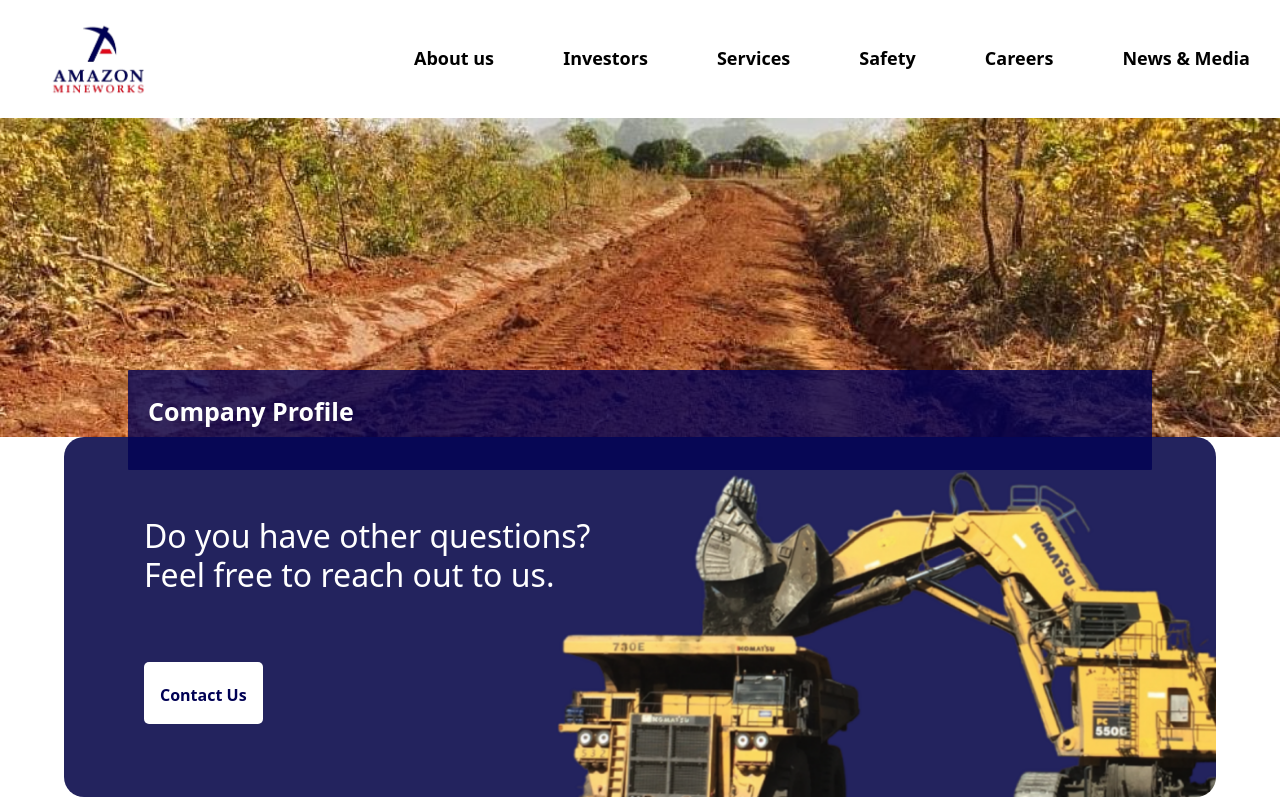
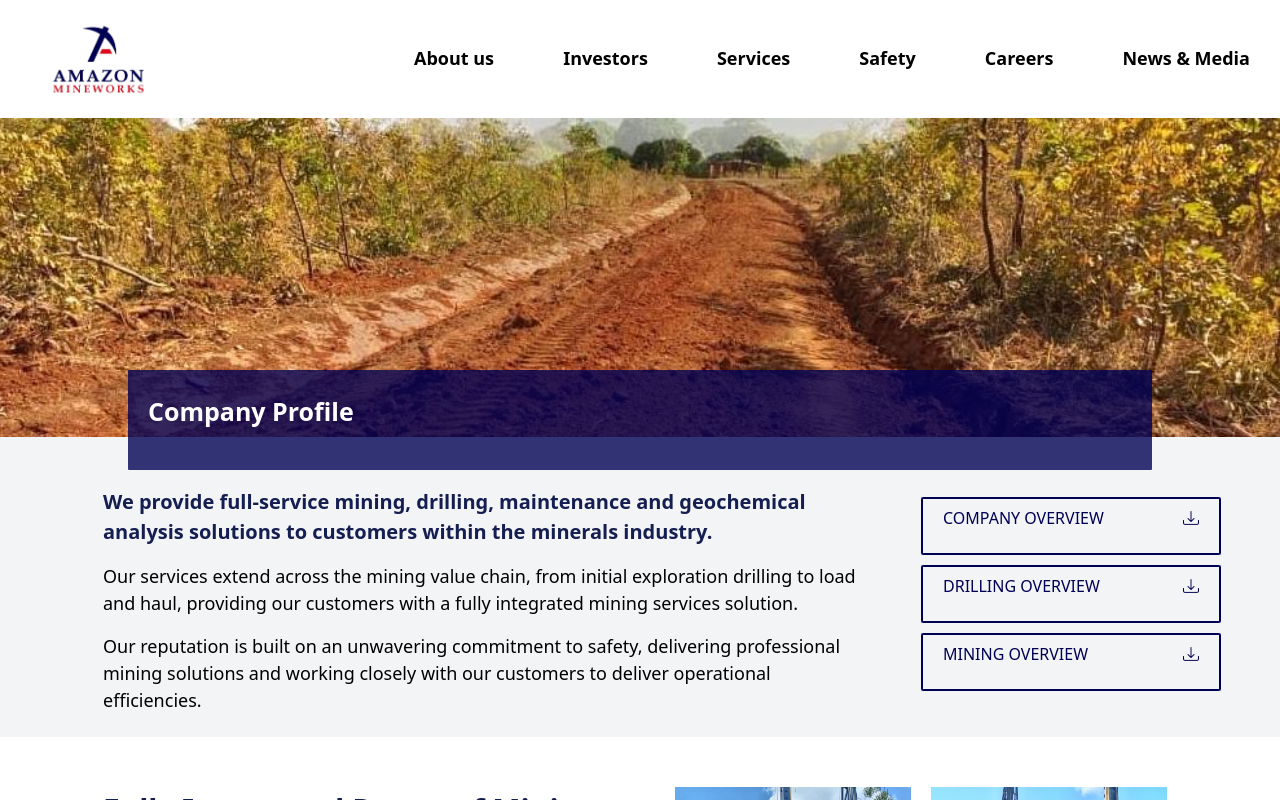
Before and after one commit to kwayummari/amazon-mineworks, a React (Create React App) app: page /company-profile in a window 1280 px wide. Shown: the top 800 px of the page. Built offline with nearby package versions, Linux system fonts and the light colour scheme.

Commit message:
fixed member.routes.js

```diff
--- a/src/App.js
+++ b/src/App.js
@@ -5,9 +5,9 @@ import Footer from './components/Footer';
 import styles from './styles/LandingPage.module.scss';
 import ImageComponent from './components/ImageComponents';
 import LandingPage from './pages/landing-page';
-import AtAGlance from './pages/at-a-glance';
 import SubHeader from './components/SubHeader';
 import Safety from './pages/Safety';
+import CompanyProfile from './pages/company-profile';
 
 const ConditionalHeader = () => {
   const location = useLocation();
@@ -34,7 +34,7 @@ const App = () => (
       <ConditionalHeader />
       <Routes>
         <Route path="/" element={<LandingPage />} />
-        <Route path="/at-a-glance" element={<AtAGlance />} />
+        <Route path="/company-profile" element={<CompanyProfile />} />
         <Route path="/safety" element={<Safety />} />
       </Routes>
       <ImageComponent />
--- a/src/components/Header.jsx
+++ b/src/components/Header.jsx
@@ -56,7 +56,7 @@ const Header = () => {
               About us
             </a>
             <div className={styles.submenu}>
-              <Link to="/at-a-glance">At a Glance</Link>
+              <Link to="/company-profile">Company Profile</Link>
               <a href="#history">Vision and Values</a>
               <a href="#our-brands">Our Projects</a>
               <a href="#board-of-directors">Board of Directors</a>
--- a/src/components/SubHeader.jsx
+++ b/src/components/SubHeader.jsx
@@ -31,7 +31,7 @@ const SubHeader = ({ title }) => {
               About us
             </a>
             <div className={styles.submenu}>
-              <Link to="at-a-glance">At a Glance</Link>
+              <Link to="company-profile">Company Profile</Link>
               <a href="#history">Vision and Values</a>
               <a href="#our-brands">Our Projects</a>
               <a href="#board-of-directors">Board of Directors</a>
--- a/src/pages/at-a-glance.jsx
+++ b/src/pages/company-profile.jsx
@@ -7,7 +7,7 @@ import CommunitySupport from '../components/CommunitySupport';
 import Data3 from '../components/Data3';
 import Partners from '../components/Partners';
 
-const AtAGlance = () => (
+const CompanyProfile = () => (
   <div className={styles.landingPage}>
     <Documentation />
     <Data />
@@ -18,4 +18,4 @@ const AtAGlance = () => (
   </div>
 );
 
-export default AtAGlance;
+export default CompanyProfile;
```
Also changed, not shown: public/manifest.json.
